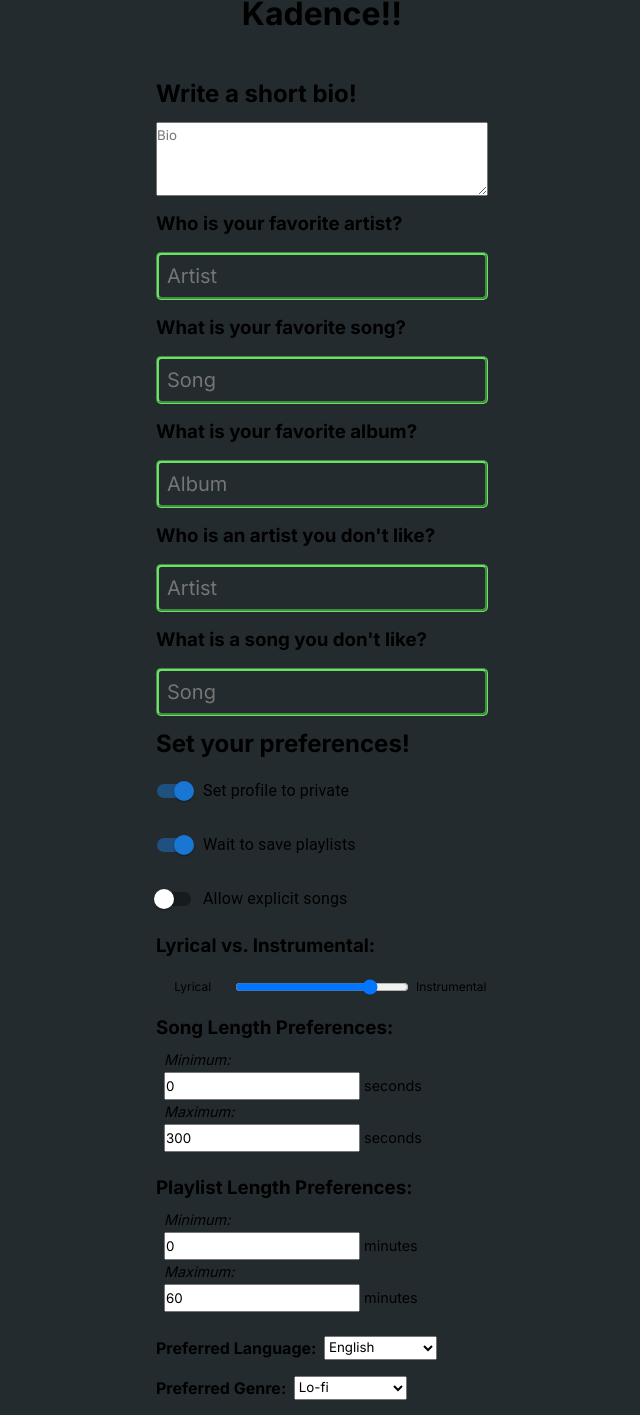
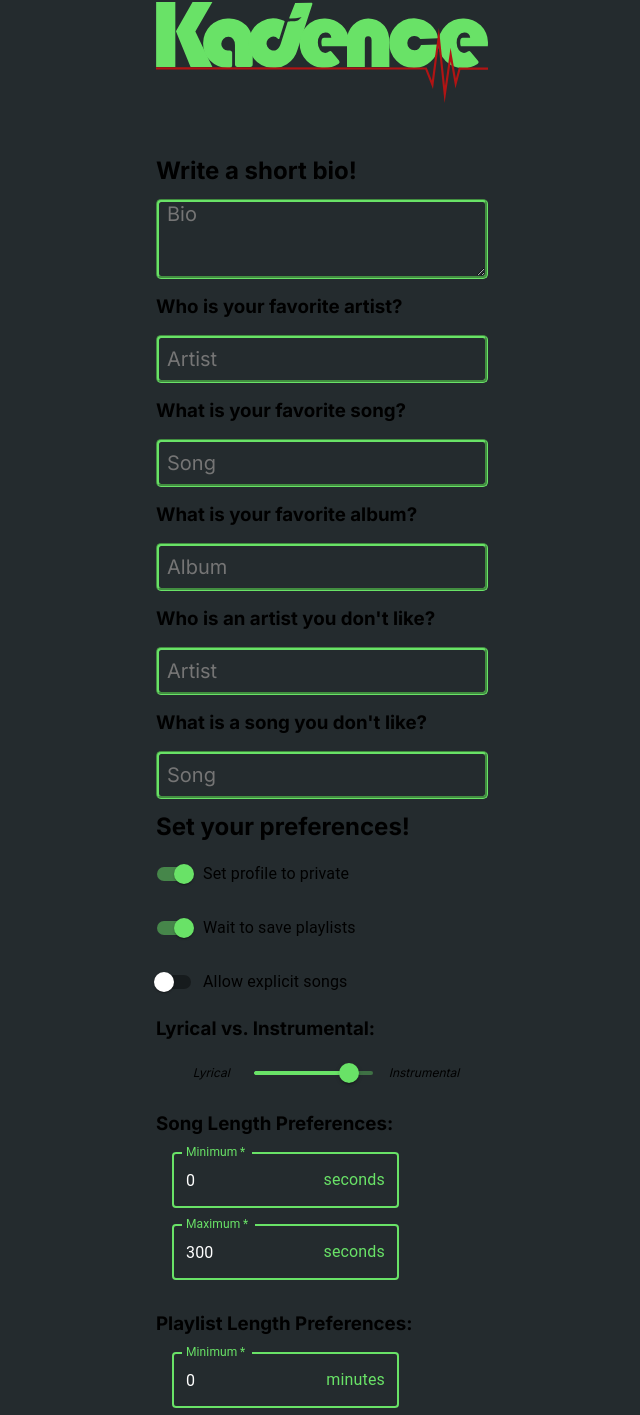
Before and after one commit to AverySchaefer/Kadence_New, a Next.js app in the folder kadence/: page /registerInfo in a window 1280 px wide. Shown: the part 118-1533 px from the top of the page, without its empty margins (318-958 px from the left). Built offline with nearby package versions, Linux system fonts and the light colour scheme.

Commit message:
restyled through preferred lang

```diff
--- /dev/null
+++ b/kadence/components/TextArea.js
@@ -0,0 +1,5 @@
+import styles from '@/styles/TextArea.module.css';
+
+export default function TextArea(props) {
+    return <textarea className={styles.textArea} {...props} />;
+}
--- a/kadence/pages/registerInfo.js
+++ b/kadence/pages/registerInfo.js
@@ -1,19 +1,38 @@
 import * as React from 'react';
 import Head from 'next/head';
+import Image from 'next/image';
 import styles from '@/styles/Register.module.css';
 import Button from '@/components/Button';
 import Switch from '@mui/material/Switch';
+import Slider from '@mui/material/Slider';
 import FormControlLabel from '@mui/material/FormControlLabel';
+import FormControl from '@mui/material/FormControl';
+import Stack from '@mui/material/Stack';
+import TextField from '@mui/material/TextField';
+import InputAdornment from '@mui/material/InputAdornment';
+import Select from '@mui/material/Select';
+import MenuItem from '@mui/material/MenuItem';
+import InputLabel from '@mui/material/InputLabel';
 import Textbox from '@/components/Textbox';
+import TextArea from '@/components/TextArea';
 import { languages, genres, moods } from '@/lib/promptOptions';
 import { useRouter } from 'next/router';
 import { useState } from 'react';
 import { Inter } from '@next/font/google';
 import { Dialog } from '@capacitor/dialog';
+import { createTheme, ThemeProvider } from '@mui/material/styles';
 
 import NetworkAPI from '@/lib/networkAPI';
 
 const inter = Inter({ subsets: ['latin'] });
+
+const theme = createTheme({
+    palette: {
+      primary: {
+        main: '#69e267',
+      },
+    },
+  });
 
 export default function Register() {
     const [profilePrivate, setProfilePrivate] = useState(true);
@@ -128,13 +147,18 @@ export default function Register() {
             <main className={[inter.className, styles.main].join(' ')}>
                 <div className={styles.formInfo}>
                     <h1 className={styles.title}>Get set up with</h1>
-                    <h1 className={styles.title}>Kadence!!</h1>
+                    <Image
+                    className={styles.img}
+                    src="/KadenceLogo_green.svg"
+                    alt="Kadence Logo"
+                    width={380}
+                    height={200}
+                    priority
+                />
                     <br />
                     <h2>Write a short bio!</h2>
-                    <textarea
+                    <TextArea
                         name="bio"
-                        rows="3"
-                        cols="40"
                         placeholder="Bio"
                         onChange={(e) => setBio(e.target.value)}
                         value={bio}
@@ -185,6 +209,7 @@ export default function Register() {
                         required
                     />
                     <h2>Set your preferences!</h2>
+                    <ThemeProvider theme={theme}>
                         <div className={styles.switch}>
                             <FormControlLabel
                                 label="Set profile to private"
@@ -192,6 +217,7 @@ export default function Register() {
                                     <Switch
                                         checked={profilePrivate}
                                         name="private"
+                                        color="primary"
                                         onChange={(e) =>
                                             setProfilePrivate(e.target.checked)
                                         }
@@ -226,12 +252,12 @@ export default function Register() {
                         </div>
                         <h3>Lyrical vs. Instrumental: </h3>
                         <div className={styles.sliderContainer}>
-                        <span className={styles.sliderLabel}>Lyrical</span>
-                        <input
-                            type="range"
-                            min="0"
-                            max="100"
-                            step="1"
+                            <Stack spacing={2} direction="row" sx={{ mb: 1 }} alignItems="center" >
+                            <i className={styles.muiSliderLabel}>Lyrical</i>
+                            <Slider
+                                min={0}
+                                step={1}
+                                max={100}
                                 value={lyricalInstrumental}
                                 onChange={(e) =>
                                     setlyricalInstrumental(
@@ -239,106 +265,121 @@ export default function Register() {
                                     )
                                 }
                             />
-                        <span className={styles.sliderLabel}>Instrumental</span>
+                            <i className={styles.muiSliderLabel}>Instrumental</i>
+                            </Stack>
                         </div>
                         <div>
                             <h3>Song Length Preferences: </h3>
                             <div className={styles.subsetting}>
-                            <div className={styles.flexWrapper}>
-                                <i>Minimum: &nbsp;</i>
-                                <div>
-                                    <input
+                                <TextField
+                                    required
+                                    color='primary'
+                                    focused
+                                    label="Minimum"
                                     type="number"
-                                        placeholder="0"
-                                        className={styles.input}
+                                    sx={{ m: 1, width: '25ch', input: { color: 'white' } }}
                                     value={minSongLength}
+                                    InputProps={{
+                                        endAdornment: (<InputAdornment position="end" sx={{ color: '#69e267' }}><p>seconds</p></InputAdornment>),
+                                    }}
                                     onChange={(e) =>
                                         setMinSongLength(
                                             parseInt(e.target.value, 10) %
                                                 10000
                                         )
                                     }
-                                    />{' '}
-                                    seconds
-                                </div>
-                            </div>
-                            <div className={styles.flexWrapper}>
-                                <i>Maximum: &nbsp;</i>
-                                <div>
-                                    <input
+                                />
+                                <TextField
+                                    required
+                                    color='primary'
+                                    focused
+                                    label="Maximum"
                                     type="number"
-                                        placeholder="300"
-                                        className={styles.input}
+                                    sx={{ m: 1, width: '25ch', input: { color: 'white' } }}
                                     value={maxSongLength}
+                                    InputProps={{
+                                        endAdornment: (<InputAdornment position="end" sx={{ color: '#69e267' }}><p>seconds</p></InputAdornment>),
+                                    }}
                                     onChange={(e) =>
                                         setMaxSongLength(
                                             parseInt(e.target.value, 10) %
                                                 10000
                                         )
                                     }
-                                    />{' '}
-                                    seconds
-                                </div>
-                            </div>
+                                />
                             </div>
                         </div>
                         <div>
                             <h3>Playlist Length Preferences: </h3>
                             <div className={styles.subsetting}>
-                            <div className={styles.flexWrapper}>
-                                <i>Minimum: &nbsp;</i>
-                                <div>
-                                    <input
+                            <TextField
+                                    required
+                                    color='primary'
+                                    focused
+                                    label="Minimum"
                                     type="number"
-                                        placeholder="0"
-                                        className={styles.input}
+                                    sx={{ m: 1, width: '25ch', input: { color: 'white' } }}
                                     value={minPlaylistLength}
+                                    InputProps={{
+                                        endAdornment: (<InputAdornment position="end" sx={{ color: '#69e267' }}><p>minutes</p></InputAdornment>),
+                                    }}
                                     onChange={(e) =>
                                         setMinPlaylistLength(
                                             parseInt(e.target.value, 10) %
                                                 10000
                                         )
                                     }
-                                    />{' '}
-                                    minutes
-                                </div>
-                            </div>
-                            <div className={styles.flexWrapper}>
-                                <i>Maximum: &nbsp;</i>
-                                <div>
-                                    <input
+                                />
+                                <TextField
+                                    required
+                                    color='primary'
+                                    focused
+                                    label="Maximum"
                                     type="number"
-                                        placeholder="60"
-                                        className={styles.input}
+                                    sx={{ m: 1, width: '25ch', input: { color: 'white' } }}
                                     value={maxPlaylistLength}
+                                    InputProps={{
+                                        endAdornment: (<InputAdornment position="end" sx={{ color: '#69e267' }}><p>minutes</p></InputAdornment>),
+                                    }}
                                     onChange={(e) =>
                                         setMaxPlaylistLength(
                                             parseInt(e.target.value, 10) %
                                                 10000
                                         )
                                     }
-                                    />{' '}
-                                    minutes
-                                </div>
-                            </div>
+                                />
                             </div>
                         </div>
                         <div>
-                        <div className={styles.flexWrapper}>
-                            <b>Preferred Language: &nbsp;</b>
-                            <select
-                                className={styles.select}
+                            <h3>Preferred Language: </h3>
+                            <div className={styles.subsetting}>
+                                <FormControl required sx={{ m: 1, width : '25ch' }}>
+                                    <InputLabel id="language-select-input-label" sx={{ color: '#69e267' }}>Language</InputLabel>
+                                    <Select
+                                        labelId="language-select-input-label"
+                                        id="language-select-input"
+                                        value={lyricalLanguage}
+                                        label="Language"
+                                        sx={{ color: 'white',
+                                            '& .MuiOutlinedInput-notchedOutline': {
+                                                borderColor: '#69e267'
+                                            },
+                                            '& .MuiSvgIcon-root': {
+                                                color: '#69e267'
+                                            }
+                                        }}
                                         onChange={(e) =>
                                             setlyricalLanguage(e.target.value)
                                         }
-                                value={lyricalLanguage}
                                     >
                                         {languages.map((language) => (
-                                    <option value={language} key={language}>
+                                            <MenuItem value={language} key={language}>
                                                 {language}
-                                    </option>
+                                            </MenuItem>
                                         ))}
-                            </select>
+                                    </Select>
+
+                                </FormControl>
                             </div>
                         </div>
                         <div>
@@ -488,6 +529,7 @@ export default function Register() {
                             </div>
                             <br />
                         </div>
+                    </ThemeProvider>
                     <div className={styles.center}>
                         <Button onClick={submitData}>
                             {/* <Link href="/home">Register</Link> */}
--- a/kadence/styles/Register.module.css
+++ b/kadence/styles/Register.module.css
@@ -38,7 +38,8 @@
 
 .title {
     text-align: center;
-    color: black;
+    color: #69e267;
+
 }
 
 .text {
@@ -82,6 +83,13 @@
     width: 12ch;
 }
 
+.muiSliderLabel {
+    font-size: 0.75em;
+    display: inline-block;
+    text-align: center;
+    width: 16ch;
+}
+
 .flexWrapper {
     display: flex;
     flex-wrap: wrap;
--- /dev/null
+++ b/kadence/styles/TextArea.module.css
@@ -0,0 +1,11 @@
+.textArea {
+    width: 100%;
+    height: 5rem;
+    font-size: 20px;
+    border: none;
+    border-radius: 5px;
+    padding-inline: 0.5rem;
+    background-color: transparent;
+    border-style: groove;
+    border-color: #69e267;
+}
```
Also changed, not shown: kadence/.eslintrc.json. Lines whose indentation alone changed are shown as unchanged.
